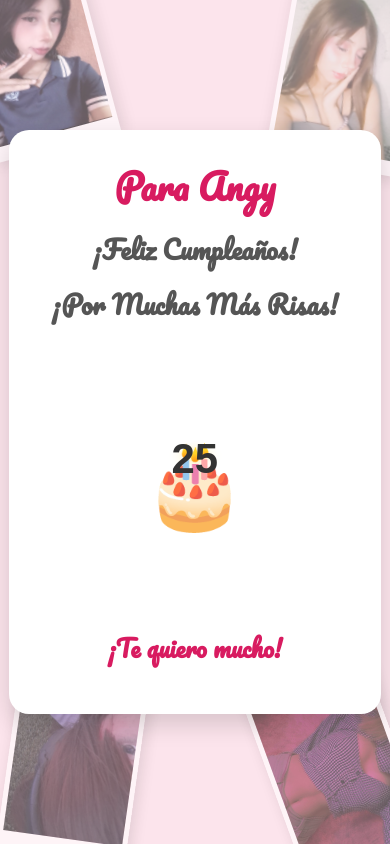
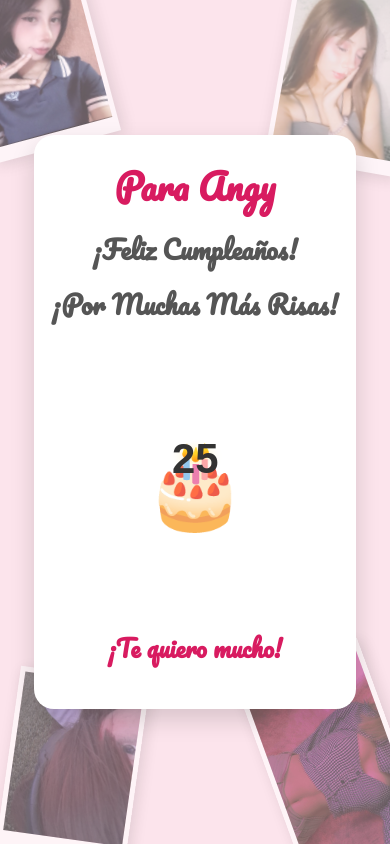
Before and after one commit to KristianGSR/-, a plain HTML site: page index.html in a window 390 px wide. Drawn offline with Linux system fonts and the light colour scheme.

Commit message:
Modify responsive styles for mobile view
Adjusted responsive design for smaller screens.

```diff
--- a/Cumple.css
+++ b/Cumple.css
@@ -127,8 +127,14 @@ h1 {
 /* RESPONSIVE (CELULARES) */
 @media (max-width: 600px) {
     .tarjeta {
-        width: 85%;
-        padding: 25px 20px;
+        /* ANTES: width: 85%; */
+        width: 75%; /* Hacemos la tarjeta más angosta */
+
+        /* Reducimos más el espacio interno */
+        padding: 20px 15px;
+
+        /* Opcional: si el texto queda muy apretado, reduce un pelín más las fuentes */
+        /* h1 { font-size: 2em; } */
     }
 
     h1 { font-size: 2.2em; }
```
